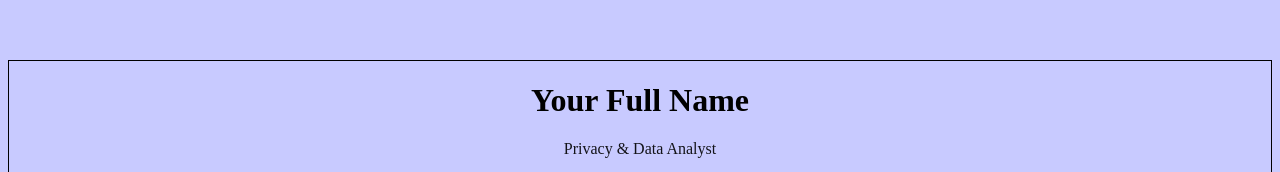
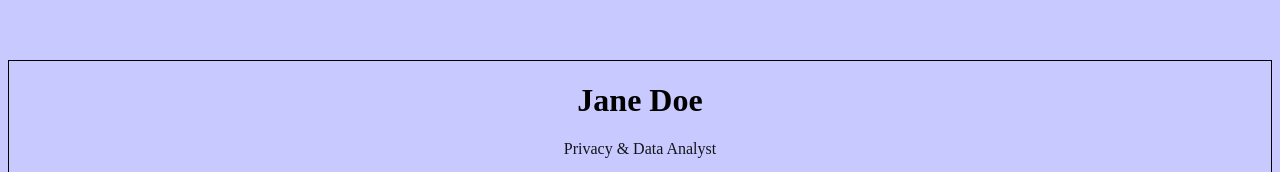
Before and after one commit to J-Yhwh/Digital-Namecard, a Vue app: page / in a window 1280 px wide. Shown: the part 187-359 px from the top of the page. Built offline with nearby package versions, Linux system fonts and the light colour scheme.

Commit message:
Update App.vue

```diff
--- a/src/App.vue
+++ b/src/App.vue
@@ -6,7 +6,7 @@ import { useClipboard } from '@vueuse/core'
 
 // Profile data
 const profile = ref({
-  name: 'Your Full Name',
+  name: 'Jane Doe',
   title: 'Privacy & Data Analyst',
   phone: '+65 9123 4567',
   email: 'abc@example.com',
```
